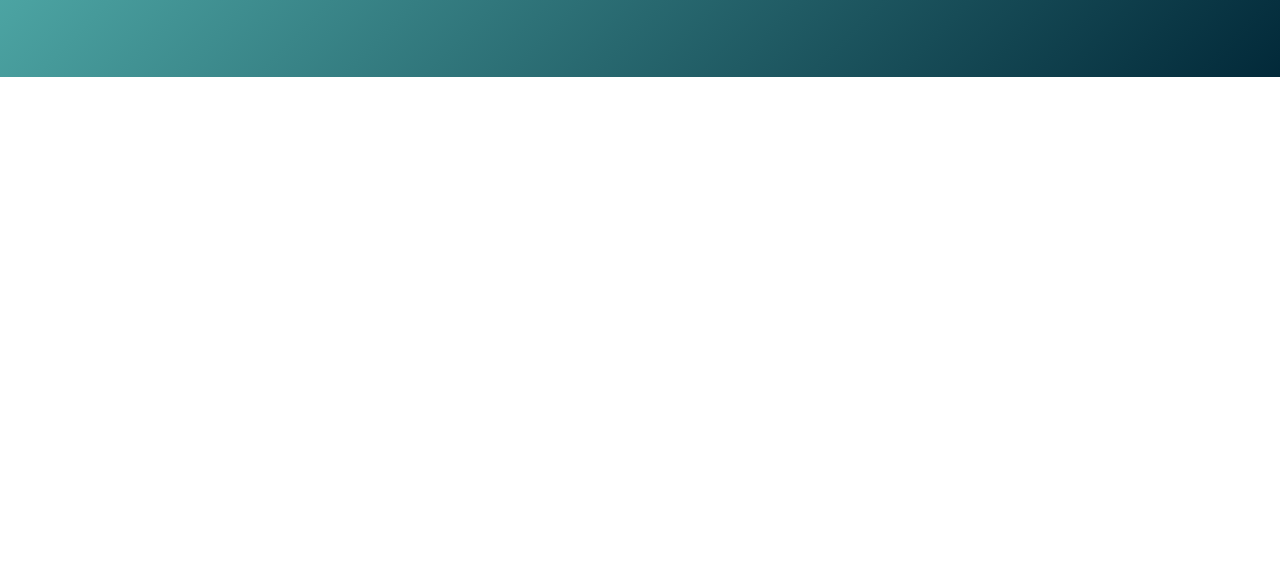
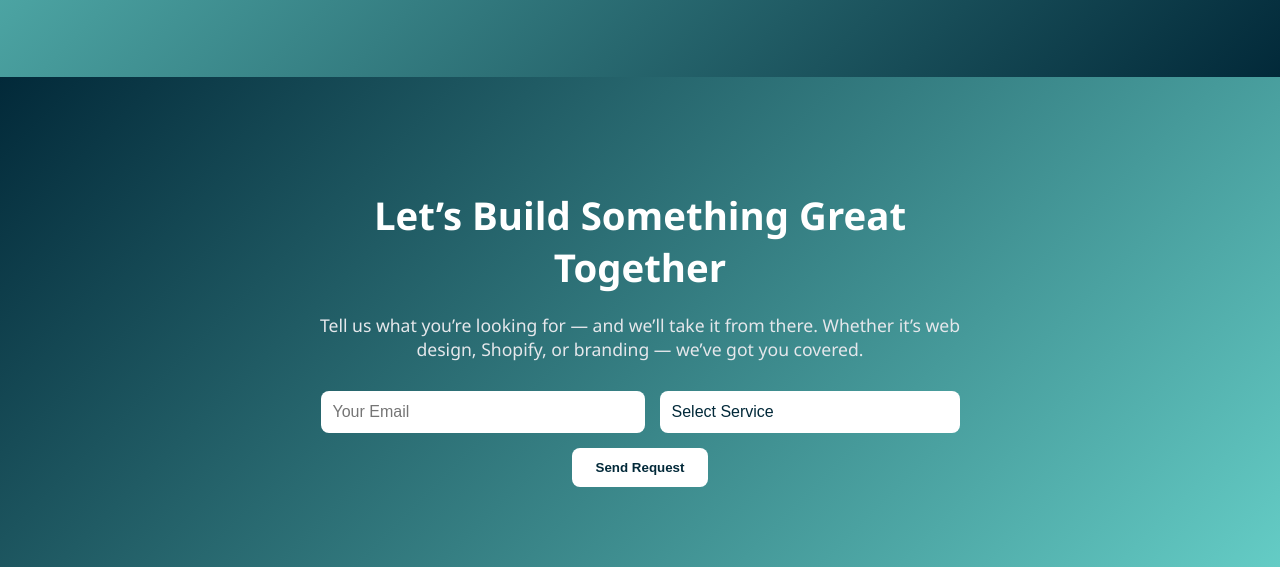
Before and after one commit to thenoormughal/viral-vibes-profile, a plain HTML site: page index.html in a window 1280 px wide. Shown: the part 4148-4715 px from the top of the page. Before the commit the page ends 4225 px from the top, so only its background shows below. Drawn offline with nearby package versions, Linux system fonts and the light colour scheme.

Commit message:
CTA Updated

```diff
--- a/index.html
+++ b/index.html
@@ -267,6 +267,26 @@
     </div>
   </div>
 </section>
+<!--Newsletter-->
+<!-- CTA / Newsletter Section -->
+<section class="cta" id="cta">
+  <div class="cta-container">
+    <h2>Let’s Build Something Great Together</h2>
+    <p>Tell us what you’re looking for — and we’ll take it from there. Whether it’s web design, Shopify, or branding — we’ve got you covered.</p>
+    <form class="cta-form">
+      <input type="email" placeholder="Your Email" required>
+      <select required>
+        <option value="" disabled selected>Select Service</option>
+        <option value="Web Development">Web Development</option>
+        <option value="Shopify Store">Shopify Store</option>
+        <option value="Branding & Design">Branding & Design</option>
+        <option value="Marketing & Ads">Marketing & Ads</option>
+      </select>
+      <button type="submit">Send Request</button>
+    </form>
+  </div>
+</section>
+
 
 
 <!-- Swiper JS -->
--- a/styles.css
+++ b/styles.css
@@ -617,3 +617,73 @@ body, html {
 .company-social a:hover {
   color: #64ccc5;
 }
+/* CTA / Newsletter Section */
+.cta {
+  background: linear-gradient(135deg, #022939, #64ccc5);
+  color: #fff;
+  padding: 80px 20px;
+  text-align: center;
+}
+
+.cta-container {
+  max-width: 700px;
+  margin: auto;
+}
+
+.cta h2 {
+  font-size: 2.4rem;
+  margin-bottom: 20px;
+}
+
+.cta p {
+  font-size: 1.1rem;
+  margin-bottom: 30px;
+  color: #e5e7eb;
+}
+
+.cta-form {
+  display: flex;
+  flex-wrap: wrap;
+  gap: 15px;
+  justify-content: center;
+}
+
+.cta-form input,
+.cta-form select {
+  padding: 12px;
+  border-radius: 8px;
+  border: none;
+  width: 100%;
+  max-width: 300px;
+  background: #fff;
+  color: #022939;
+  font-size: 1rem;
+}
+
+.cta-form select {
+  appearance: none;
+}
+
+.cta-form button {
+  padding: 12px 24px;
+  background: #ffffff;
+  color: #022939;
+  border-radius: 8px;
+  font-weight: bold;
+  cursor: pointer;
+  transition: 0.3s ease;
+  border: none;
+}
+
+.cta-form button:hover {
+  background: #022939;
+  color: #fff;
+  border: 1px solid #fff;
+}
+
+@media(max-width: 600px) {
+  .cta-form {
+    flex-direction: column;
+    align-items: stretch;
+  }
+}
```
Also changed, not shown: 2 other files.
